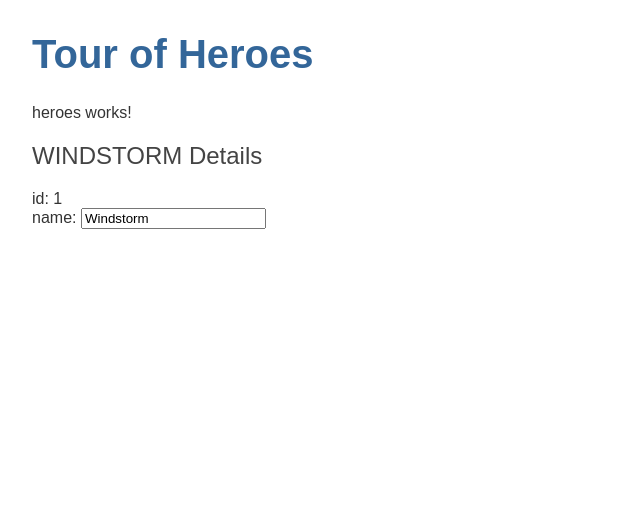
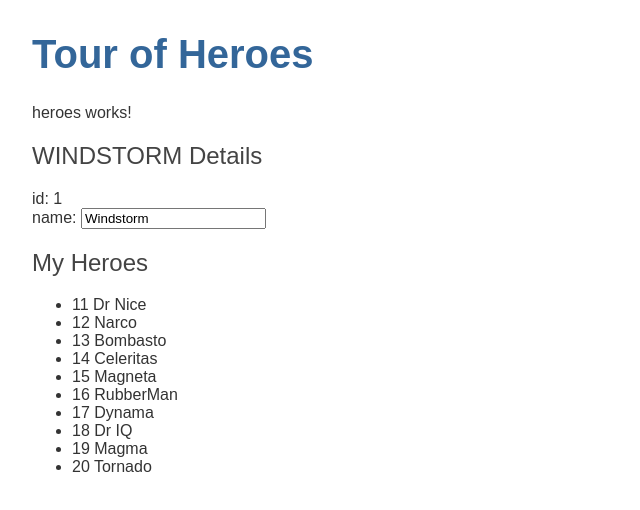
Before and after one commit to nayokim/angular, an Angular app: page / in a window 1280 px wide. Shown: the top 510 px of the page, without its empty margins (0-640 px from the left). Built offline with nearby package versions, Linux system fonts and the light colour scheme.

Commit message:
loop through list of heroes

```diff
--- /dev/null
+++ b/src/app/hero.ts
@@ -0,0 +1,4 @@
+export interface Hero {
+  id: number;
+  name: string;
+}
--- a/src/app/heroes/heroes.component.html
+++ b/src/app/heroes/heroes.component.html
@@ -6,3 +6,11 @@
     <input [(ngModel)]="hero.name" placeholder="name">
   </label>
 </div>
+
+
+<h2>My Heroes</h2>
+<ul class="heroes">
+  <li for *ngFor ="let hero of heroes">
+    <span class="badge">{{hero.id}}</span> {{hero.name}}
+  </li>
+</ul>
--- a/src/app/heroes/heroes.component.ts
+++ b/src/app/heroes/heroes.component.ts
@@ -1,5 +1,7 @@
 import { Component, OnInit } from '@angular/core';
 import {Hero} from '../../hero';
+import { HEROES } from '../mock-heroes';
+
 
 @Component({
   selector: 'app-heroes',
@@ -7,6 +9,8 @@
   styleUrls: ['./heroes.component.css']
 })
 export class HeroesComponent implements OnInit {
+
+  heroes = HEROES;
 
   hero: Hero = {
     id: 1,
--- /dev/null
+++ b/src/app/mock-heroes.ts
@@ -0,0 +1,14 @@
+import { Hero } from './hero';
+
+export  const HEROES: Hero[] = [
+  { id: 11, name: 'Dr Nice' },
+  { id: 12, name: 'Narco' },
+  { id: 13, name: 'Bombasto' },
+  { id: 14, name: 'Celeritas' },
+  { id: 15, name: 'Magneta' },
+  { id: 16, name: 'RubberMan' },
+  { id: 17, name: 'Dynama' },
+  { id: 18, name: 'Dr IQ' },
+  { id: 19, name: 'Magma' },
+  { id: 20, name: 'Tornado' }
+];
```
